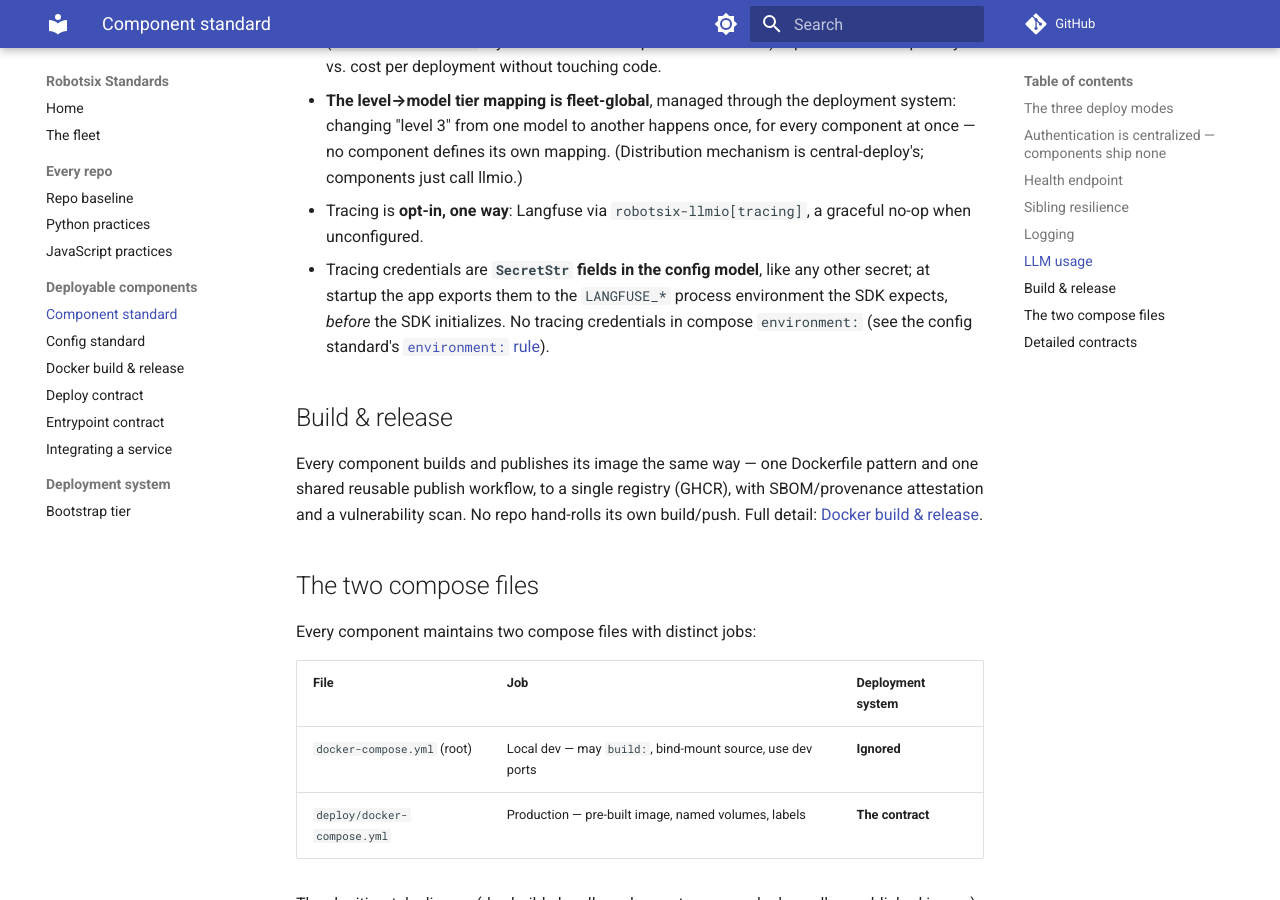
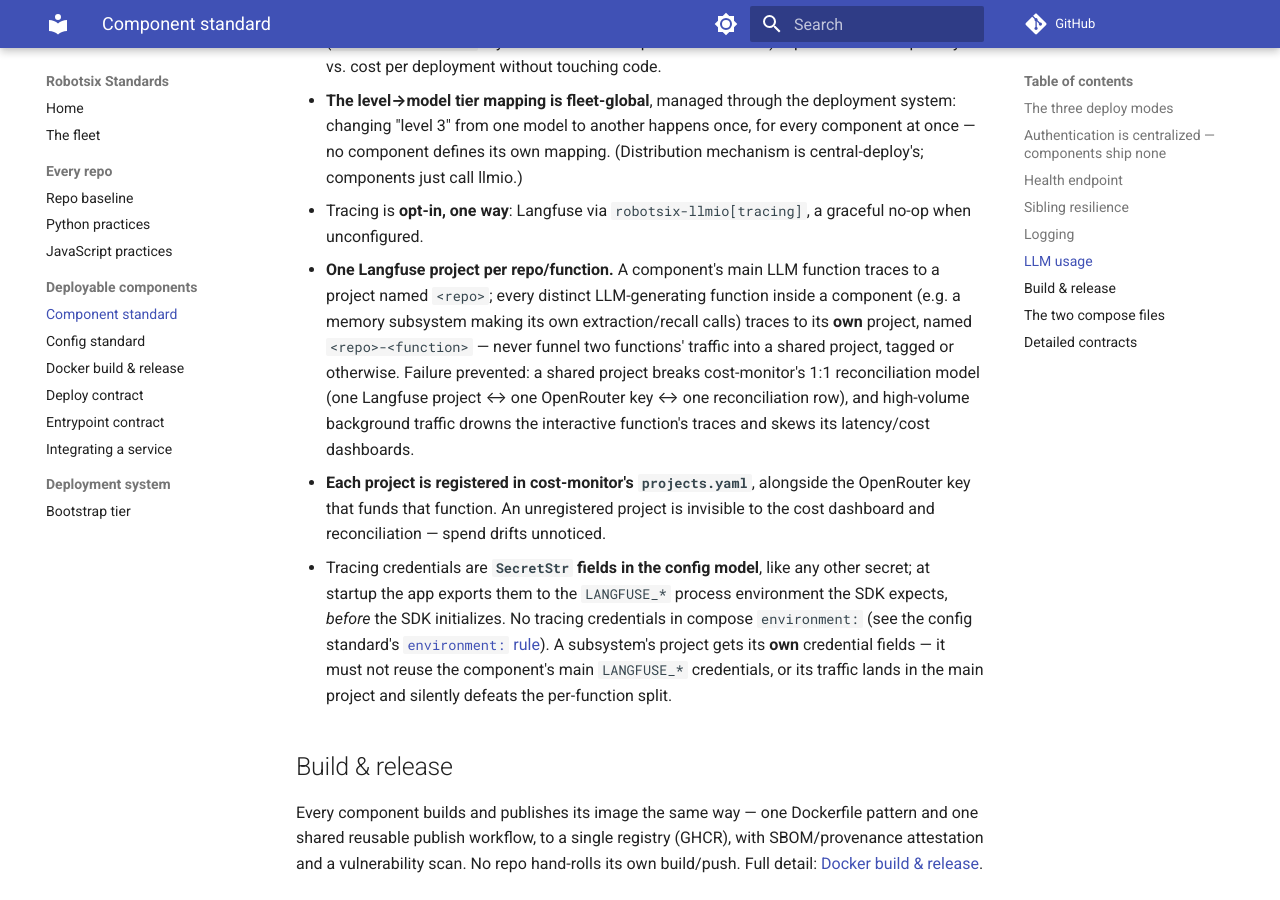
Before and after one commit to damien-robotsix/robotsix-standards, an MkDocs documentation site: the page built from docs/component-standard.md, in a window 1280 px wide and 900 px high, scrolled down 2854 px. Built offline with MkDocs 1.6.1 and Material for MkDocs 9.7.7, drawn with Linux system fonts in a browser that asks for light colours; comment, search, counter and statistics services are not loaded.

Commit message:
component-standard: one Langfuse project per repo/function (#16)
Extend the LLM-usage tracing bullets: the main function traces to a
project named <repo>, each LLM-generating subsystem to its own
<repo>-<function> project with its own SecretStr credentials, and every
project's keys are registered in cost-monitor's projects.yaml alongside
the OpenRouter key that funds that function.

Closes #15

Co-authored-by: Claude Fable 5 <noreply@anthropic.com>

```diff
--- a/docs/component-standard.md
+++ b/docs/component-standard.md
@@ -124,11 +124,28 @@ in the fleet needs it.
   (Distribution mechanism is central-deploy's; components just call llmio.)
 - Tracing is **opt-in, one way**: Langfuse via `robotsix-llmio[tracing]`,
   a graceful no-op when unconfigured.
+- **One Langfuse project per repo/function.** A component's main LLM
+  function traces to a project named `<repo>`; every distinct
+  LLM-generating function inside a component (e.g. a memory subsystem
+  making its own extraction/recall calls) traces to its **own** project,
+  named `<repo>-<function>` — never funnel two functions' traffic into a
+  shared project, tagged or otherwise. Failure prevented: a shared project
+  breaks cost-monitor's 1:1 reconciliation model (one Langfuse project ↔
+  one OpenRouter key ↔ one reconciliation row), and high-volume background
+  traffic drowns the interactive function's traces and skews its
+  latency/cost dashboards.
+- **Each project is registered in cost-monitor's `projects.yaml`**,
+  alongside the OpenRouter key that funds that function. An unregistered
+  project is invisible to the cost dashboard and reconciliation — spend
+  drifts unnoticed.
 - Tracing credentials are **`SecretStr` fields in the config model**, like
   any other secret; at startup the app exports them to the `LANGFUSE_*`
   process environment the SDK expects, *before* the SDK initializes. No
   tracing credentials in compose `environment:` (see the config standard's
   [`environment:` rule](config-standard.md#4-what-environment-is-for)).
+  A subsystem's project gets its **own** credential fields — it must not
+  reuse the component's main `LANGFUSE_*` credentials, or its traffic
+  lands in the main project and silently defeats the per-function split.
 
 ## Build & release
 
```
Also changed, not shown: changelog.d/20260703T160000Z-langfuse-project-per-function.misc.md (added, +1 -0 lines).
